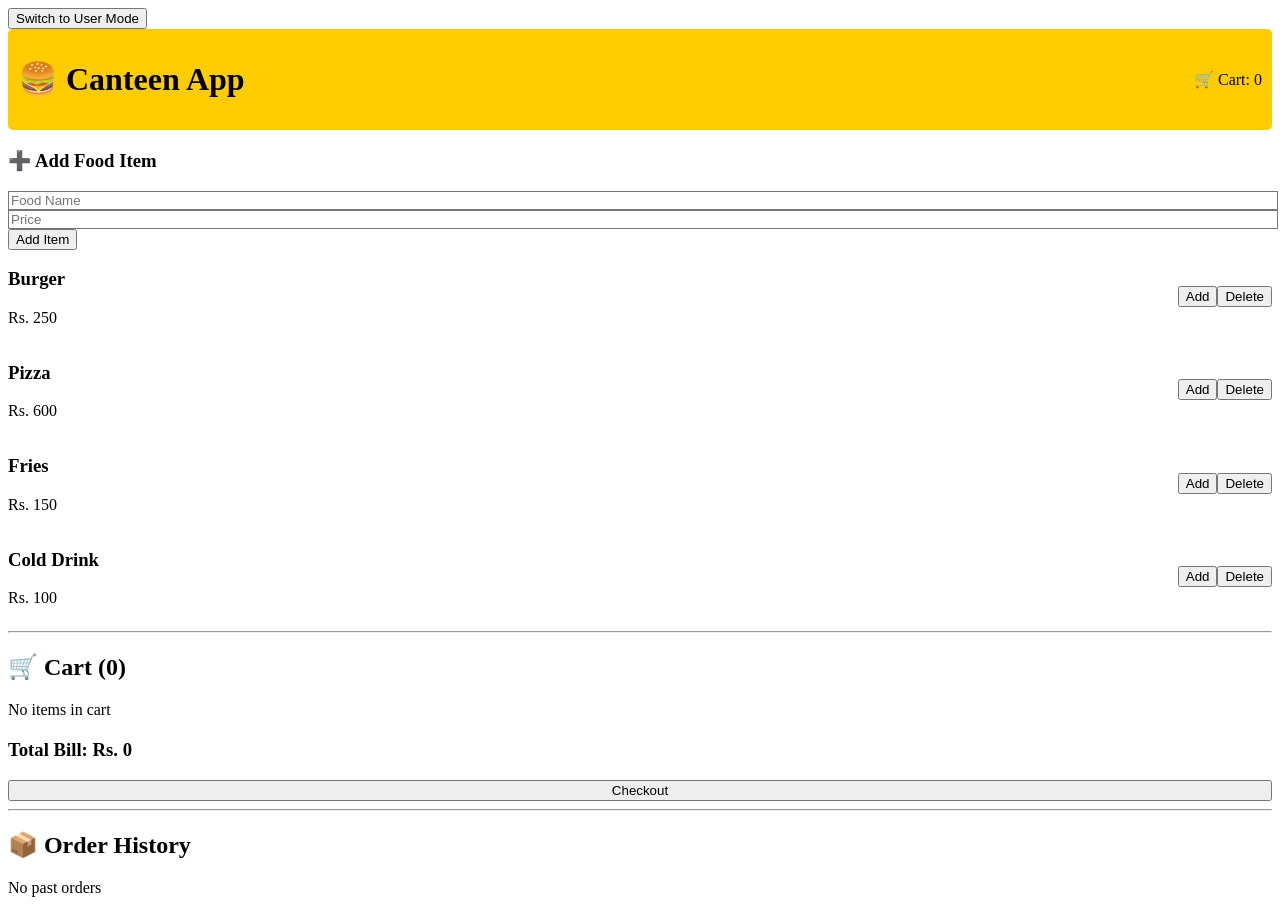
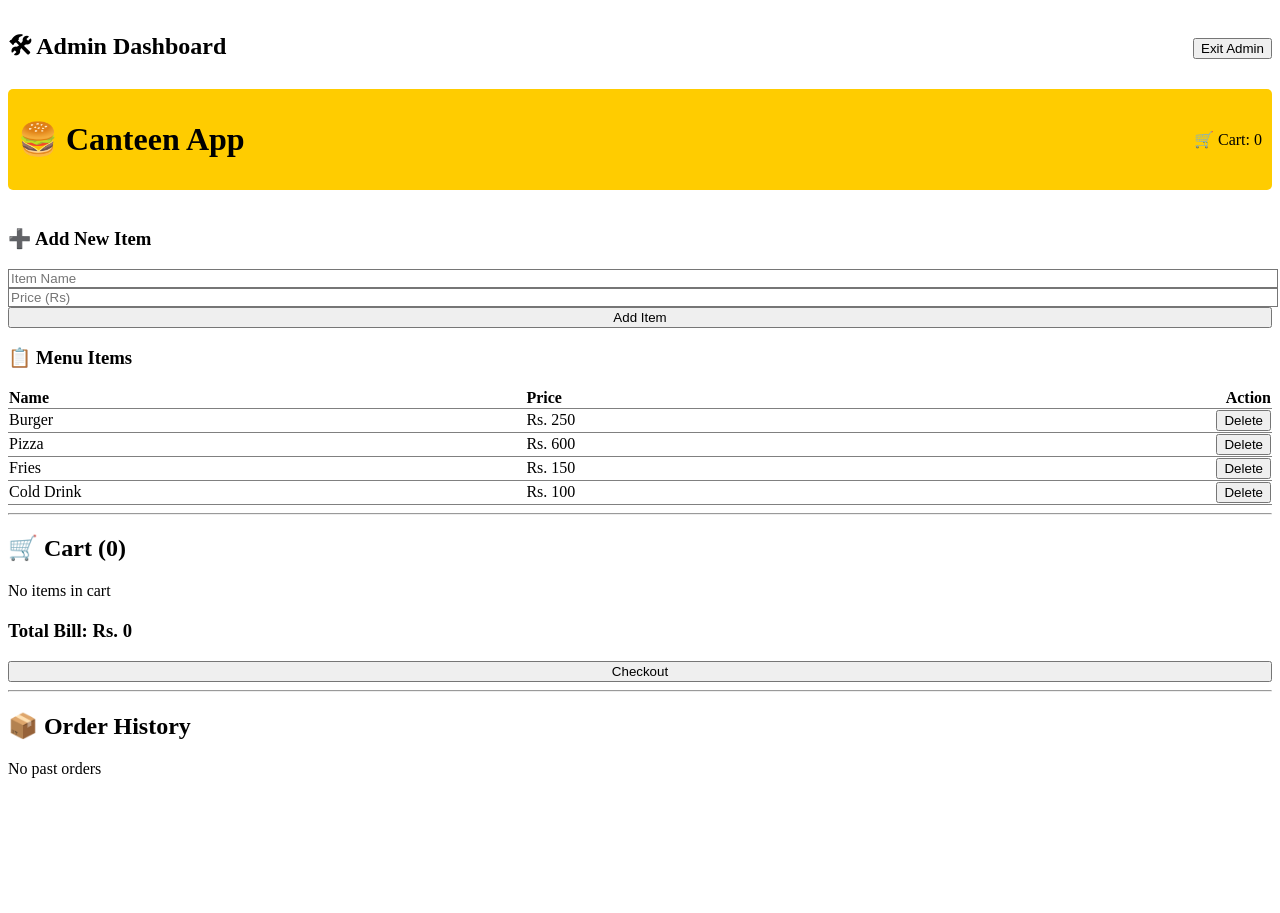
Before and after one commit to RohitPannu/canteen-app, a React (Vite) app: page / in a window 1280 px wide. Both pictures are taken after a click on the button "Switch to Admin Mode". After the commit the page ends 816 px from the top, so only its background shows below. Built offline with nearby package versions, Linux system fonts and the light colour scheme.

Commit message:
Admin UI: modern professional dashboard

```diff
--- a/src/App.jsx
+++ b/src/App.jsx
@@ -74,34 +74,55 @@ const removeFromCart = (id) => {
 
 return (
   <div className="min-h-screen bg-gray-100 p-6">
+      {isAdmin ? (
+        <div className="flex justify-between items-center bg-white shadow px-6 py-4 mb-6 rounded-lg">
+          <h2 className="text-xl font-bold text-gray-800">
+            🛠 Admin Dashboard
+          </h2>
+
+          <button
+            className="bg-gray-900 text-white px-4 py-2 rounded hover:bg-gray-800"
+            onClick={() => setIsAdmin(false)}
+          >
+            Exit Admin
+          </button>
+        </div>
+      ) : (
         <button
           className="mb-4 bg-black text-white px-4 py-2 rounded"
-        onClick={() => setIsAdmin(!isAdmin)}
+          onClick={() => setIsAdmin(true)}
         >
-        Switch to {isAdmin ? "User" : "Admin"} Mode
+          Switch to Admin Mode
         </button>
+      )}
 
       <Navbar cartCount={cart.length} />
 
       {isAdmin && (
-        <div className="bg-white p-4 rounded shadow mb-6">
-          <h3 className="font-bold mb-2">➕ Add Food Item</h3>
+        <div className="grid grid-cols-1 md:grid-cols-3 gap-6 mb-6">
+          <div className="bg-white p-6 rounded-xl shadow-md">
+            <h3 className="text-lg font-semibold mb-4 text-gray-700">
+              ➕ Add New Item
+            </h3>
 
             <input
-            placeholder="Food Name"
-            className="border p-2 w-full mb-2"
-            onChange={e => setNewName(e.target.value)}
+              type="text"
+              placeholder="Item Name"
+              className="w-full border rounded px-3 py-2 mb-3 focus:outline-none focus:ring focus:ring-blue-300"
+              value={newName}
+              onChange={(e) => setNewName(e.target.value)}
             />
 
             <input
-            placeholder="Price"
               type="number"
-            className="border p-2 w-full mb-2"
-            onChange={e => setNewPrice(e.target.value)}
+              placeholder="Price (Rs)"
+              className="w-full border rounded px-3 py-2 mb-4 focus:outline-none focus:ring focus:ring-blue-300"
+              value={newPrice}
+              onChange={(e) => setNewPrice(e.target.value)}
             />
 
             <button
-            className="bg-green-600 text-white px-4 py-2 rounded"
+              className="w-full bg-blue-600 text-white py-2 rounded hover:bg-blue-700"
               onClick={() => {
                 setMenu([...menu, {
                   id: Date.now(),
@@ -115,21 +136,67 @@ return (
               Add Item
             </button>
           </div>
+
+          <div className="md:col-span-2 bg-white p-6 rounded-xl shadow-md">
+            <h3 className="text-lg font-semibold mb-4 text-gray-700">
+              📋 Menu Items
+            </h3>
+
+            <table className="w-full border-collapse">
+              <thead>
+                <tr className="text-left border-b">
+                  <th className="py-2">Name</th>
+                  <th>Price</th>
+                  <th className="text-right">Action</th>
+                </tr>
+              </thead>
+
+              <tbody>
+                {menu.map(item => (
+                  <tr key={item.id} className="border-b hover:bg-gray-50">
+                    <td className="py-2">{item.name}</td>
+                    <td>Rs. {item.price}</td>
+                    <td className="text-right">
+                      <button
+                        className="text-red-600 hover:underline"
+                        onClick={() =>
+                          setMenu(menu.filter(i => i.id !== item.id))
+                        }
+                      >
+                        Delete
+                      </button>
+                    </td>
+                  </tr>
+                ))}
+              </tbody>
+            </table>
+          </div>
+        </div>
       )}
 
+      {!isAdmin && (
+        <>
+          <button
+            className="mb-6 bg-indigo-600 text-white px-4 py-2 rounded hover:bg-indigo-700"
+            onClick={() => setIsAdmin(true)}
+          >
+            Enter Admin Panel
+          </button>
+
+          <div className="grid grid-cols-1 md:grid-cols-3 gap-6">
       {menu.map(item => (
         <div
           key={item.id}
-          className="bg-white shadow-md rounded-lg p-4 mb-4 flex justify-between items-center"
+          className="bg-white shadow-md rounded-lg p-4 flex flex-col justify-between"
         >
           <div>
             <h3 className="text-lg font-semibold">{item.name}</h3>
             <p className="text-gray-600">Rs. {item.price}</p>
           </div>
 
-          <div className="flex items-center gap-2">
+          <div className="flex items-center gap-2 mt-4">
             <button
-              className="bg-blue-500 text-white px-4 py-2 rounded hover:bg-blue-600"
+              className="bg-blue-500 text-white px-4 py-2 rounded hover:bg-blue-600 flex-1"
               onClick={() => addToCart(item)}
             >
               Add
@@ -147,6 +214,9 @@ return (
           </div>
         </div>
       ))}
+      </div>
+        </>
+      )}
 
       <hr />
 
```
Lines whose indentation alone changed are shown as unchanged.
